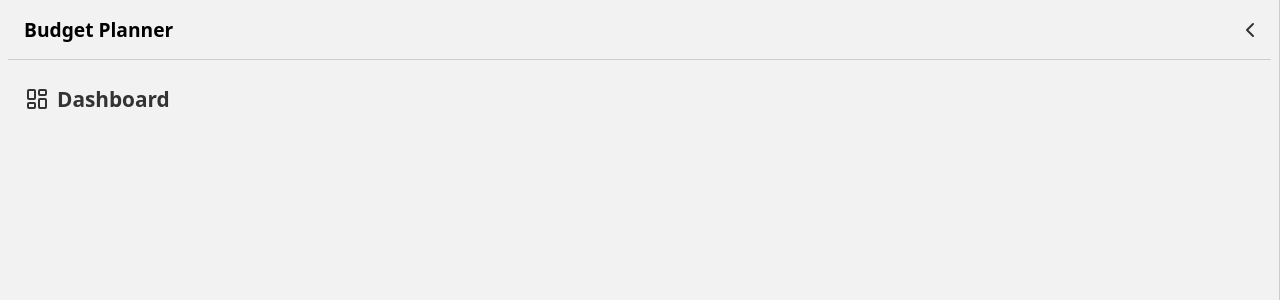
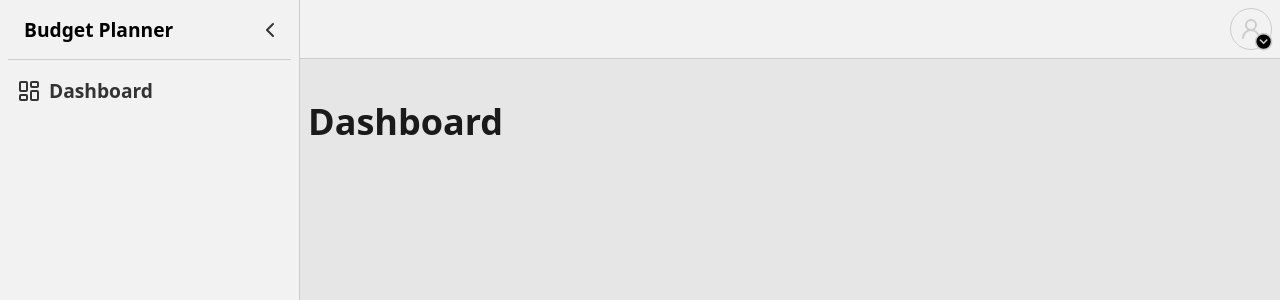
Before and after one commit to faelf/BudgetPlanner, a React (Vite) app in the folder frontend/: page / in a window 1280 px wide. Both pictures are taken after a click on the button 29 px from the left and 29 px from the top of the page. Shown: the top 300 px of the page. Built offline with nearby package versions, Linux system fonts and the light colour scheme; no server answers.

Commit message:
feat(navmain): add responsive for large screens

```diff
--- a/frontend/src/app/App.css
+++ b/frontend/src/app/App.css
@@ -2,3 +2,16 @@
   grid-area: main-content;
   padding: 0.5rem;
 }
+
+@media screen and (min-width: 576px) {
+  .logged-in {
+    block-size: 100svh;
+    display: grid;
+    grid-template-areas:
+      "nav-main header-main"
+      "nav-main main-content"
+    ;
+    grid-template-columns: auto 1fr;
+    grid-template-rows: auto 1fr;
+  }
+}
--- a/frontend/src/app/App.tsx
+++ b/frontend/src/app/App.tsx
@@ -40,9 +40,9 @@ function App() {
   const [expanded, setExpanded] = useState(false);
 
   return (
-    <>
-      <Sidenav closeSidebar={() => setExpanded(false)} expanded={expanded} />
-      <Header openSidebar={() => setExpanded(true)} loggedUser={loggedUser} />
+    <div className='logged-in'>
+      <Sidenav closeSidebar={() => setExpanded(prev => !prev)} expanded={expanded} />
+      <Header openSidebar={() => setExpanded(prev => !prev)} loggedUser={loggedUser} />
       <main className='main-content'>
         <Routes>
           <Route path='/' element={<Dashboard />} />
@@ -50,7 +50,7 @@ function App() {
           <Route path='profile' element={<Profile />} />
         </Routes>
       </main>
-    </>
+    </div>
   );
 }
 
--- a/frontend/src/components/Header.css
+++ b/frontend/src/components/Header.css
@@ -1,5 +1,5 @@
 .main-header {
-  grid-area: main-header;
+  grid-area: header-main;
   background: var(--card-bg);
   border-bottom: var(--border-size) solid var(--border-clr);
   display: flex;
@@ -168,3 +168,9 @@
   bottom: calc(anchor(top) + 2px);
   right: anchor(right);
 }
+
+@media screen and (min-width: 576px) {
+  .main-header__burger-btn {
+    display: none;
+  }
+}
--- a/frontend/src/components/Header.tsx
+++ b/frontend/src/components/Header.tsx
@@ -24,6 +24,8 @@ function Header({ openSidebar, loggedUser }: HeaderProps) {
           <path d='M4 19h16'/>
         </svg>
       </button>
+
+      <div className="spacer"></div>
 
       <div className='user-menu'>
 
@@ -54,7 +56,7 @@ function Header({ openSidebar, loggedUser }: HeaderProps) {
               <path d='M21.378 16.626a1 1 0 0 0-3.004-3.004l-4.01 4.012a2 2 0 0 0-.506.854l-.837 2.87a.5.5 0 0 0 .62.62l2.87-.837a2 2 0 0 0 .854-.506z'/>
               <circle cx='10' cy='8' r='5'/>
             </svg>
-            Profile
+            <span>Profile</span>
           </Link>
           <Link to='/auth/login' className='user-menu__item'>
             <svg xmlns='http://www.w3.org/2000/svg' viewBox='0 0 24 24'>
@@ -62,7 +64,7 @@ function Header({ openSidebar, loggedUser }: HeaderProps) {
               <path d='M21 12H9'/>
               <path d='M9 21H5a2 2 0 0 1-2-2V5a2 2 0 0 1 2-2h4'/>
             </svg>
-            Log out
+            <span>Log out</span>
           </Link>
         </dialog>
       </div>
--- a/frontend/src/components/Sidenav.css
+++ b/frontend/src/components/Sidenav.css
@@ -1,5 +1,10 @@
-.sidenav {
-  grid-area: sidenav;
+.nav-main {
+  inline-size: 0px;
+  transition: inline-size 0.35s ease;
+}
+
+.nav-main__inner {
+  grid-area: nav-main;
   background: var(--card-bg);
   border-right: var(--border-size) solid var(--border-clr);
   padding: var(--sp-sm);
@@ -9,22 +14,35 @@
   bottom: 0;
   inline-size: 100%;
   transform: translateX(-100%);
-  transition: transform 300ms ease;
+  transition: transform 0.35s ease, inline-size 0.35s ease;
   z-index: 999;
+  overflow: hidden;
+  white-space: nowrap;
 }
 
-.sidenav[data-expanded="true"] {
+.nav-main__btn svg {
+  transition: transform 0.35s ease;
+}
+
+.nav-main__header span,
+.nav-main__link span {
+  opacity: 1;
+  visibility: visible;
+  transition: opacity 0.35s ease, visibility 0.35s ease;
+}
+
+.nav-main[data-expanded="true"] .nav-main__inner {
   transform: translateX(0);
 }
 
-.sidenav__header {
+.nav-main__header {
   display: flex;
   align-items: center;
   justify-content: space-between;
   gap: var(--sp-sm);
 }
 
-.sidenav__title {
+.nav-main__title {
   font-weight: 600;
   font-size: 1.2rem;
   color: hsl(0 0% 0%);
@@ -33,12 +51,12 @@
   flex: 1;
 }
 
-.sidenav__btn {
+.nav-main__btn {
   --svg-size: 1.5rem;
   color: var(--body-fg);
   background: none;
   border: 1px solid transparent;
-  padding: 0.5rem;
+  padding: var(--sp-sm);
   border-radius: 24px;
   corner-shape: squircle;
   display: flex;
@@ -48,11 +66,11 @@
   margin: 0;
 }
 
-.sidenav__btn:hover {
+.nav-main__btn:hover {
   background: var(--body-bg);
 }
 
-.sidenav__divider {
+.nav-main__divider {
   block-size: 1px;
   inline-size: 100%;
   background: var(--border-clr);
@@ -60,33 +78,72 @@
   margin: var(--sp-sm) 0;
 }
 
-.sidenav__link {
-  font-size: 1.3rem;
+.nav-main__link {
+  --svg-size: 1.5rem;
+  font-size: 1.2rem;
+  color: var(--body-fg);
+  background: none;
+  border: 1px solid transparent;
+  padding: var(--sp-sm);
+  gap: var(--sp-sm);
+  border-radius: 24px;
+  corner-shape: squircle;
   display: flex;
   align-items: center;
-  gap: var(--sp-sm);
-  padding: var(--sp-md);
-  border: 1px solid transparent;
-  border-radius: var(--br-md);
   cursor: pointer;
-  text-decoration: none;
-  color: var(--body-fg);
+  margin: 0;
 }
 
-.sidenav__link svg {
+.nav-main__link svg {
   --svg-size:   1.5rem;
   --svg-stroke: 2;
   transform: 0 -1px;
+  flex-shrink: 0;
 }
 
-.sidenav__btn:hover, .sidenav__btn:focus-visible,
-.sidenav__link:hover, .sidenav__link:focus-visible {
+.nav-main__btn:hover, .nav-main__btn:focus-visible,
+.nav-main__link:hover, .nav-main__link:focus-visible {
   outline: none;
   border: 1px solid transparent;
   background: var(--body-bg);
 }
 
-.sidenav__link:hover svg, .sidenav__link:focus-visible svg {
+.nav-main__link:hover svg, .nav-main__link:focus-visible svg {
   fill: var(--btn-bg);
   stroke: var(--btn-bg);
 }
+
+@media screen and (min-width: 576px) {
+  .nav-main {
+    inline-size: 60px;
+  }
+
+  .nav-main[data-expanded="false"] .nav-main__btn svg {
+    transform: scaleX(-1);
+  }
+
+  .nav-main .nav-main__inner {
+    inline-size: 60px;
+    transform: translateX(0);
+  }
+
+  .nav-main[data-expanded="true"] .nav-main__inner {
+    inline-size: 300px;
+  }
+
+  .nav-main .nav-main__header span,
+  .nav-main .nav-main__link span {
+    display: none;
+  }
+
+  .nav-main[data-expanded="true"] .nav-main__header span,
+  .nav-main[data-expanded="true"] .nav-main__link span {
+    display: inline-block;
+  }
+}
+
+@media screen and (min-width: 768px) {
+  .nav-main[data-expanded="true"] {
+    inline-size: 300px;
+  }
+}
--- a/frontend/src/components/Sidenav.tsx
+++ b/frontend/src/components/Sidenav.tsx
@@ -9,32 +9,31 @@ type SidenavProps = {
 
 function Sidenav({ expanded, closeSidebar }: SidenavProps) {
   return (
-    <nav className='sidenav' data-expanded={expanded} inert={!expanded}>
-
-      <div className='sidenav__header'>
-        <span className='sidenav__title'>Budget Planner</span>
-        <button className='sidenav__btn' onClick={closeSidebar}>
+    <nav className='nav-main' data-expanded={expanded}>
+      <div className="nav-main__inner">
+        <div className='nav-main__header'>
+          <span className='nav-main__title'>Budget Planner</span>
+          <button className='nav-main__btn' onClick={closeSidebar}>
             <svg xmlns='http://www.w3.org/2000/svg'viewBox='0 0 24 24'>
               <path d='m15 18-6-6 6-6'/>
             </svg>
           </button>
         </div>
 
-      <div className="sidenav__divider"></div>
+        <div className="nav-main__divider"></div>
 
-      <div className='sidenav__links'>
-        <Link to='/dashboard' className='sidenav__link'>
+        <div className='nav-main__links'>
+          <Link to='/dashboard' className='nav-main__link'>
             <svg xmlns='http://www.w3.org/2000/svg' viewBox='0 0 24 24'>
               <rect width='7' height='9' x='3' y='3' rx='1'/>
               <rect width='7' height='5' x='14' y='3' rx='1'/>
               <rect width='7' height='9' x='14' y='12' rx='1'/>
               <rect width='7' height='5' x='3' y='16' rx='1'/>
             </svg>
-          Dashboard
+            <span>Dashboard</span>
           </Link>
-
         </div>
-
+      </div>
     </nav>
   )
 }
--- a/frontend/src/style/main.css
+++ b/frontend/src/style/main.css
@@ -11,7 +11,7 @@
   --card-bg:              hsl(0 0% 95%);
   --h1:                   hsl(0 0% 10%);
 
-  --red:                  hsl(355, 100%, 45%);
+  --red:                  hsl(355 100% 45%);
   --blue:                 hsl(215 100% 50%);
   --blue-fg:              hsl(215 100% 20%);
 
@@ -84,3 +84,5 @@ svg {
   stroke-linecap: round;
   stroke-linejoin: round;
 }
+
+.spacer { flex: 1; }
```
Lines whose indentation alone changed are shown as unchanged.
